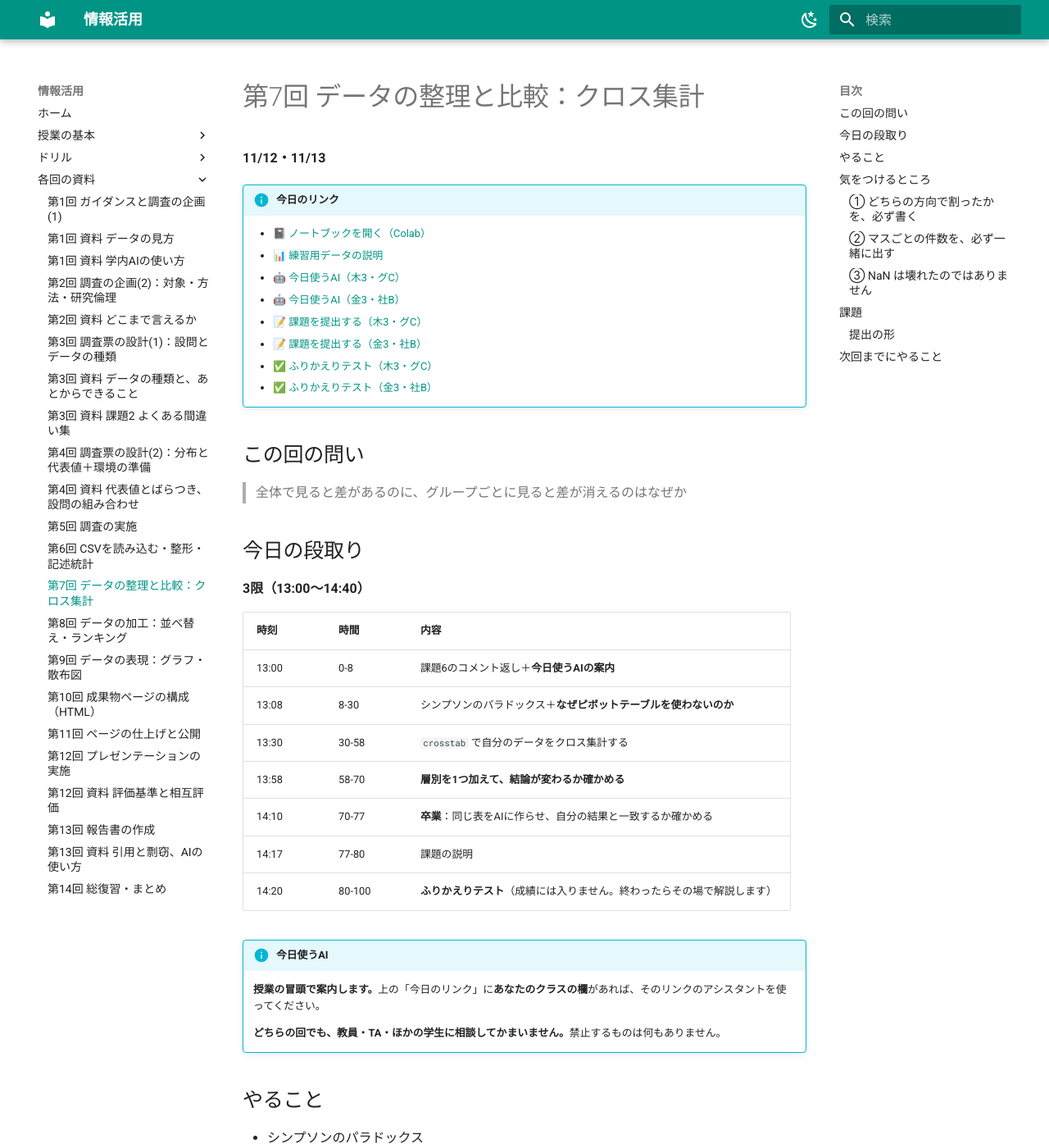
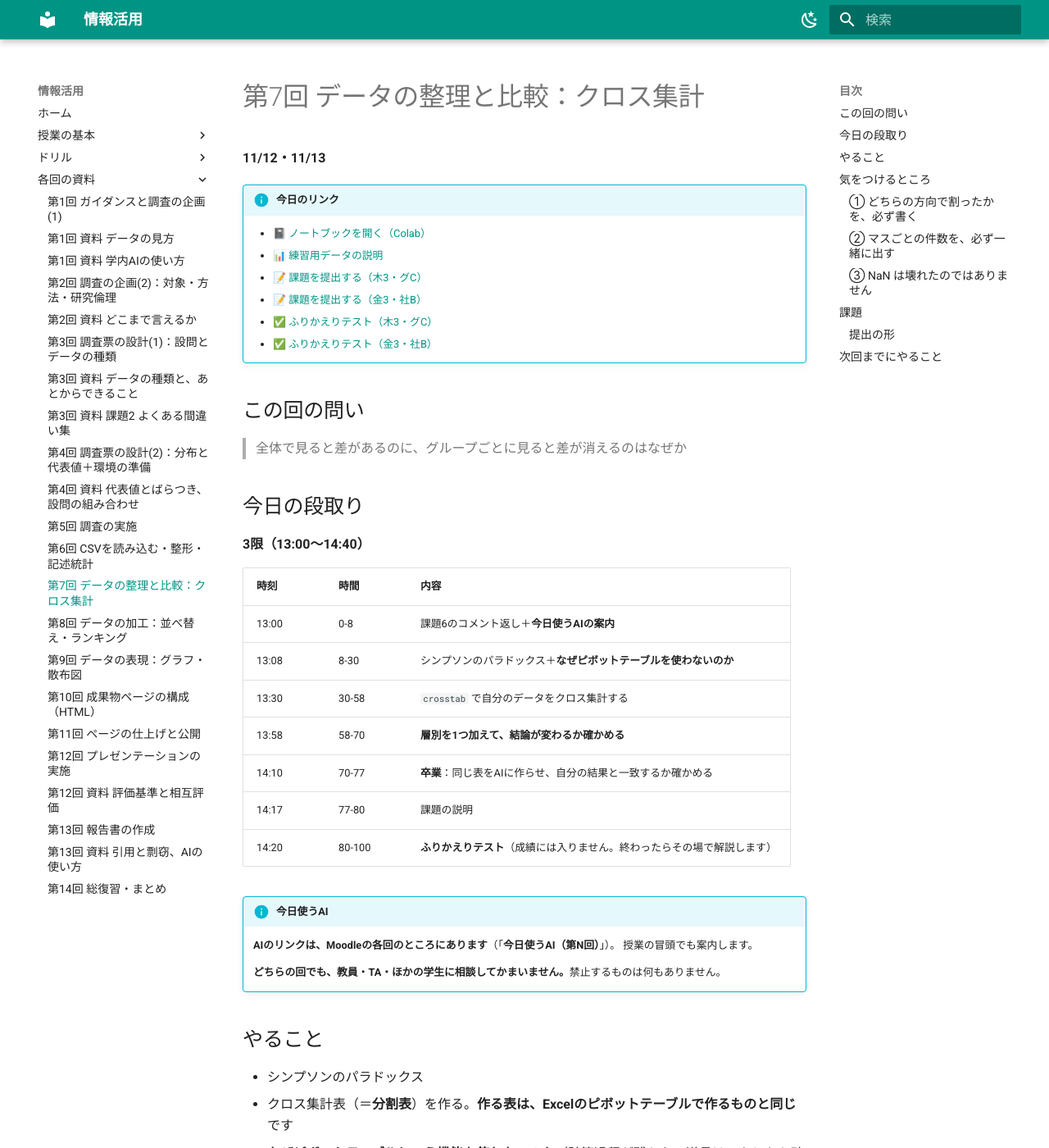
Before and after one commit to aonoa68/joho-katsuyo, an MkDocs documentation site: the page built from docs/week07.md, in a window 1280 px wide and 1400 px high. Shown: the whole window at 82% size. Built offline with MkDocs 1.6.1 and Material for MkDocs 9.7.7, drawn with Linux system fonts in a browser that asks for light colours; a script that is not in the unit is left out.

Commit message:
AIのリンクをサイトから外し、Moodleの各コースへ移した（相手クラスのリンクが見えるのを防ぐ）
Co-Authored-By: Claude Opus 5 <noreply@anthropic.com>
Claude-Session: https://claude.ai/code/session_01491iACNdyWdrViehZyTRv6

```diff
--- a/docs/week07.md
+++ b/docs/week07.md
@@ -6,8 +6,6 @@
 !!! info "今日のリンク"
     - [📓 ノートブックを開く（Colab）](https://colab.research.google.com/github/aonoa68/joho-katsuyo/blob/main/colab/07_crosstab.ipynb)
     - [📊 練習用データの説明](https://aonoa68.github.io/joho-katsuyo/data/primates.csv)
-    - [🤖 今日使うAI（木3・グC）](https://m365.cloud.microsoft/chat/?titleId=T_f4d5e868-8f4d-5dba-aea5-c281e6d808c8&source=embedded-builder)
-    - [🤖 今日使うAI（金3・社B）](https://m365.cloud.microsoft/chat)
     - [📝 課題を提出する（木3・グC）](https://moodle.hokusei.ac.jp/mod/assign/view.php?id=989701)
     - [📝 課題を提出する（金3・社B）](https://moodle.hokusei.ac.jp/mod/assign/view.php?id=989714)
     - [✅ ふりかえりテスト（木3・グC）](https://moodle.hokusei.ac.jp/mod/quiz/view.php?id=990130)
@@ -33,7 +31,8 @@
 | 14:20 | 80-100 | **ふりかえりテスト**（成績には入りません。終わったらその場で解説します） |
 
 !!! info "今日使うAI"
-    **授業の冒頭で案内します。**上の「今日のリンク」に**あなたのクラスの欄**があれば、そのリンクのアシスタントを使ってください。
+    **AIのリンクは、Moodleの各回のところにあります**（「**今日使うAI（第N回）**」）。
+    授業の冒頭でも案内します。
 
     **どちらの回でも、教員・TA・ほかの学生に相談してかまいません。**禁止するものは何もありません。
 
```
Also changed, not shown: docs/week06.md (+2 -4 lines), docs/week08.md (+0 -2 lines), docs/week09.md (+0 -2 lines), docs/week10.md (+0 -2 lines), docs/week11.md (+0 -2 lines), links.json (+13 -13 lines).
